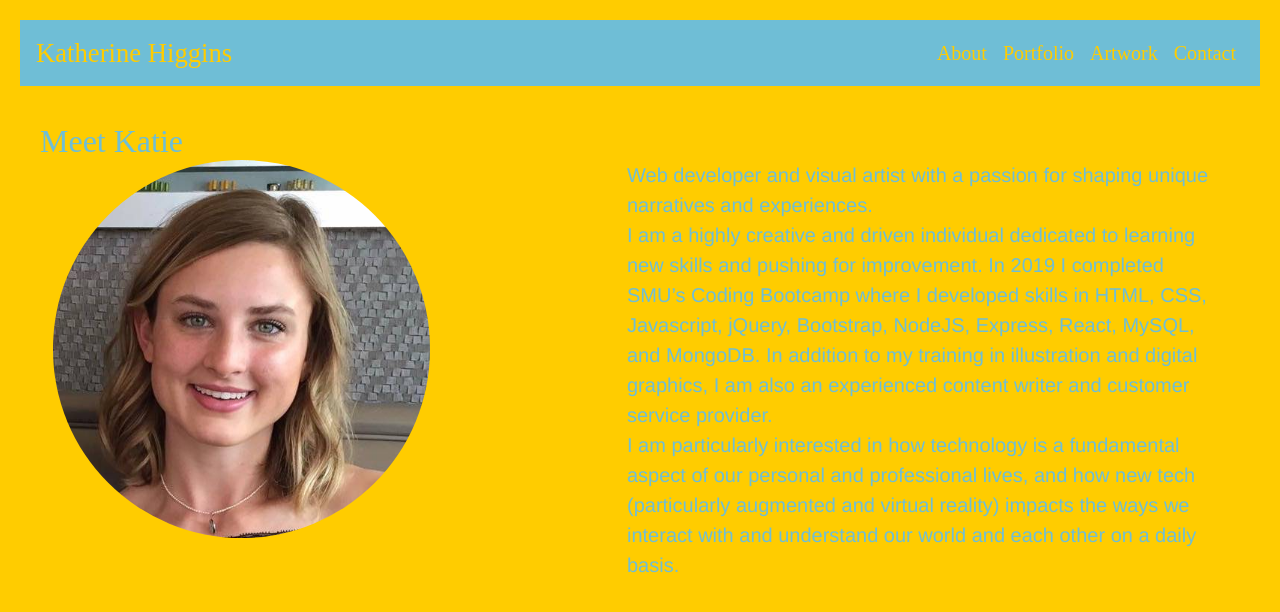
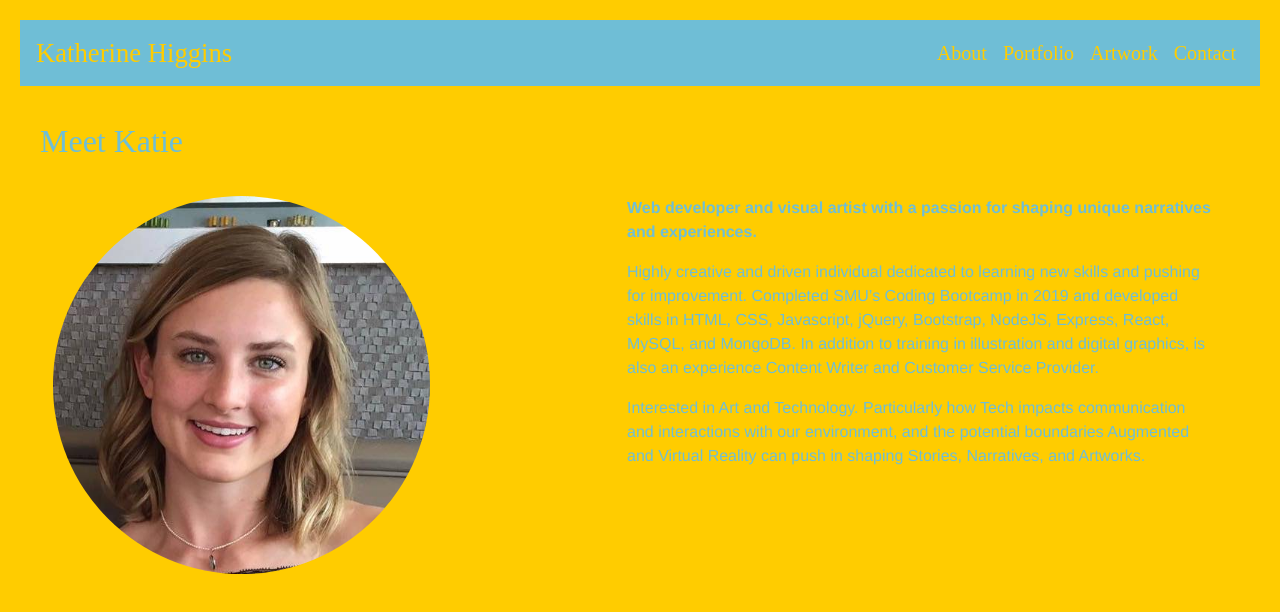
Before and after one commit to kat9513/Portfolio3.0, a React (Create React App) app: page /#/ in a window 1280 px wide. Shown: the top 612 px of the page. Built offline with nearby package versions, Linux system fonts and the light colour scheme.

Commit message:
adjustments to CSS

```diff
--- a/src/Pages/About/About.component.js
+++ b/src/Pages/About/About.component.js
@@ -6,7 +6,7 @@ export default class Home extends Component {
         return (
             <div>
 
-                <h2>Meet Katie</h2>
+                <h2 className="pageHeading">Meet Katie</h2>
                 <div className="row justify-content-around">
                     <div className="img-responsive">
                         <img className="MyFace" src={icon} alt="myFace" />
@@ -14,18 +14,25 @@ export default class Home extends Component {
                     <div className="About col-md-6">
                         <p>
                             <span>
-                                Web developer and visual artist with a passion for shaping unique narratives and experiences.
-                                <br></br>
+                                <p className="aboutContent">
+                                    <b>Web developer and visual artist with a passion for shaping unique narratives and experiences.</b>
+                                    <br></br>
+                                </p>
                             </span>
                             <span>
-                                I am a highly creative and driven individual dedicated to learning new skills and pushing for improvement.
-                                In 2019 I completed SMU’s Coding Bootcamp where I developed skills in HTML, CSS, Javascript, jQuery, Bootstrap, NodeJS, Express, React, MySQL, and MongoDB.
-                                In addition to my training in illustration and digital graphics, I am also an experienced content writer and customer service provider.
+                                <p className="aboutContent">
+                                    Highly creative and driven individual dedicated to learning new skills and pushing for improvement.
+                                    Completed SMU’s Coding Bootcamp in 2019 and developed skills in HTML, CSS, Javascript, jQuery, Bootstrap, NodeJS, Express, React, MySQL, and MongoDB.
+                                    In addition to training in illustration and digital graphics, is also an experience Content Writer and Customer Service Provider.
                                 <br></br>
+                                </p>
                             </span>
                             <span>
-                                I am particularly interested in how technology is a fundamental aspect of our personal and professional lives, and how new tech (particularly augmented and virtual reality) impacts the ways we interact with and understand our world and each other on a daily basis.
+                                <p className="aboutContent">
+                                    Interested in Art and Technology. Particularly how Tech impacts communication and interactions with our environment,
+                                    and the potential boundaries Augmented and Virtual Reality can push in shaping Stories, Narratives, and Artworks.
                                 <br></br>
+                                </p>
                             </span>
 
                         </p>
--- a/src/Pages/Artwork/Artwork.component.js
+++ b/src/Pages/Artwork/Artwork.component.js
@@ -4,7 +4,7 @@ export default class Artwork extends Component {
     render() {
         return (
             <div>
-            <h2>Artwork</h2>
+            <h2 className="pageHeading">Artwork</h2>
             <p>
                 Study Abroad info and College Art Shows here
             </p>
--- a/src/Pages/Contact/Contact.component.js
+++ b/src/Pages/Contact/Contact.component.js
@@ -4,9 +4,13 @@ export default class About extends Component {
     render() {
         return (
             <div>
-                <h2>Get in Touch</h2>
-                <div className="text-align-left">
-                    <p>katherine9513@gmail.com</p>
+                <h2 className="pageHeading">Get in Touch</h2>
+                <div className="contactContent">
+                    <p className="eMail">
+                    <b>
+                    katherine9513@gmail.com
+                    </b>
+                    </p>
                     <a href="https://www.linkedin.com/in/katherine-higgins-03b239144/" class="card-link">LinkedIn</a>
                     <a href="https://github.com/kat9513" class="card-link">GitHub</a>
                 </div>
--- a/src/Pages/Portfolio/Portfolio.component.js
+++ b/src/Pages/Portfolio/Portfolio.component.js
@@ -4,7 +4,7 @@ export default class Portfolio extends Component {
     render() {
         return (
             <div>
-            <h2>Portfolio</h2>
+            <h2 className="pageHeading">Portfolio</h2>
             <p>
                 Elaborate on Coding Bootcamp
             </p>
--- a/src/components/Main/Main.js
+++ b/src/components/Main/Main.js
@@ -2,9 +2,7 @@ import React, { Component } from "react";
 
 import {
     Route,
-    HashRouter,
-    NavLink,
-
+    HashRouter
 } from "react-router-dom";
 
 import NavBar from "../NavBar/NavBar.component"
--- a/src/index.css
+++ b/src/index.css
@@ -62,12 +62,13 @@ body {
   }
   p{
     font-family: Helvetica, sans-serif;
-    font-size: 15pt;
+    font-size: 12pt;
     color: #6fbed6;
   }
  .MyFace{
    border-radius: 50%;
    width: 75%;
+   padding: 0%;
  }
 .fa-arrow-circle-down{
   color: #FFCC00;
@@ -80,6 +81,13 @@ body {
 .card-link{
   color: #6fbed6;
 }
-button{
-  padding: 0;
+h2.pageHeading{
+  padding-bottom: 3%;
 }
+.contactContent{
+  text-align: center;
+  font-size: 20pt;
+}
+.eMail{
+  font-size: 25pt;
+}
```
